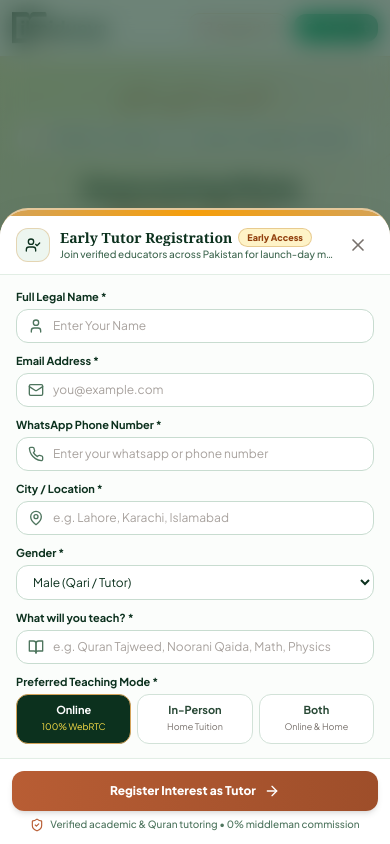
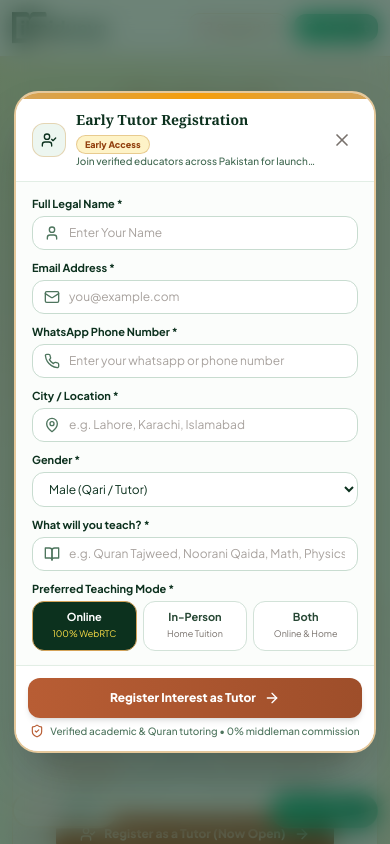
Before and after one commit to wpkindle/IlmDunya, a React (Vite) app: page / in a window 390 px wide. Both pictures are taken after a click on the button "Register as a Tutor (Now Open)". Shown: the top 844 px of the page. Built offline with nearby package versions, Linux system fonts and the light colour scheme; a web font is replaced by a local one.

Commit message:
style(modals): add left and right margins with p-3.5 on mobile

```diff
--- a/src/components/SupportPlatformModal.jsx
+++ b/src/components/SupportPlatformModal.jsx
@@ -70,9 +70,9 @@ export default function SupportPlatformModal({ isOpen, onClose }) {
   const selectedMethod = paymentMethods.find((m) => m.id === activeTab) || paymentMethods[0];
 
   return (
-    <div className="fixed inset-0 z-50 flex items-end sm:items-center justify-center p-0 sm:p-4 bg-[#0c311e]/60 backdrop-blur-md animate-in fade-in duration-200">
+    <div className="fixed inset-0 z-50 flex items-center justify-center p-3.5 sm:p-4 bg-[#0c311e]/60 backdrop-blur-md animate-in fade-in duration-200">
       <div
-        className="w-full max-w-lg max-h-[92dvh] sm:max-h-[90dvh] flex flex-col rounded-t-[28px] sm:rounded-3xl bg-white border-t-2 sm:border-2 border-[#d4a359]/60 shadow-2xl text-[#1a3325] relative overflow-hidden"
+        className="w-full max-w-lg max-h-[92dvh] sm:max-h-[90dvh] flex flex-col rounded-3xl bg-white border-2 border-[#d4a359]/60 shadow-2xl text-[#1a3325] relative overflow-hidden"
         role="dialog"
         aria-modal="true"
       >
--- a/src/components/TutorRegistrationModal.jsx
+++ b/src/components/TutorRegistrationModal.jsx
@@ -80,9 +80,9 @@ export default function TutorRegistrationModal({ isOpen, onClose }) {
   )}`;
 
   return (
-    <div className="fixed inset-0 z-50 flex items-end sm:items-center justify-center p-0 sm:p-4 bg-[#0c311e]/60 backdrop-blur-md animate-in fade-in duration-200">
+    <div className="fixed inset-0 z-50 flex items-center justify-center p-3.5 sm:p-4 bg-[#0c311e]/60 backdrop-blur-md animate-in fade-in duration-200">
       <div
-        className="w-full max-w-xl max-h-[94dvh] sm:max-h-[90dvh] flex flex-col rounded-t-[28px] sm:rounded-3xl bg-white border-t-2 sm:border-2 border-[#d4a359]/60 shadow-2xl text-[#1a3325] relative overflow-hidden"
+        className="w-full max-w-xl max-h-[92dvh] sm:max-h-[90dvh] flex flex-col rounded-3xl bg-white border-2 border-[#d4a359]/60 shadow-2xl text-[#1a3325] relative overflow-hidden"
         role="dialog"
         aria-modal="true"
       >
```
